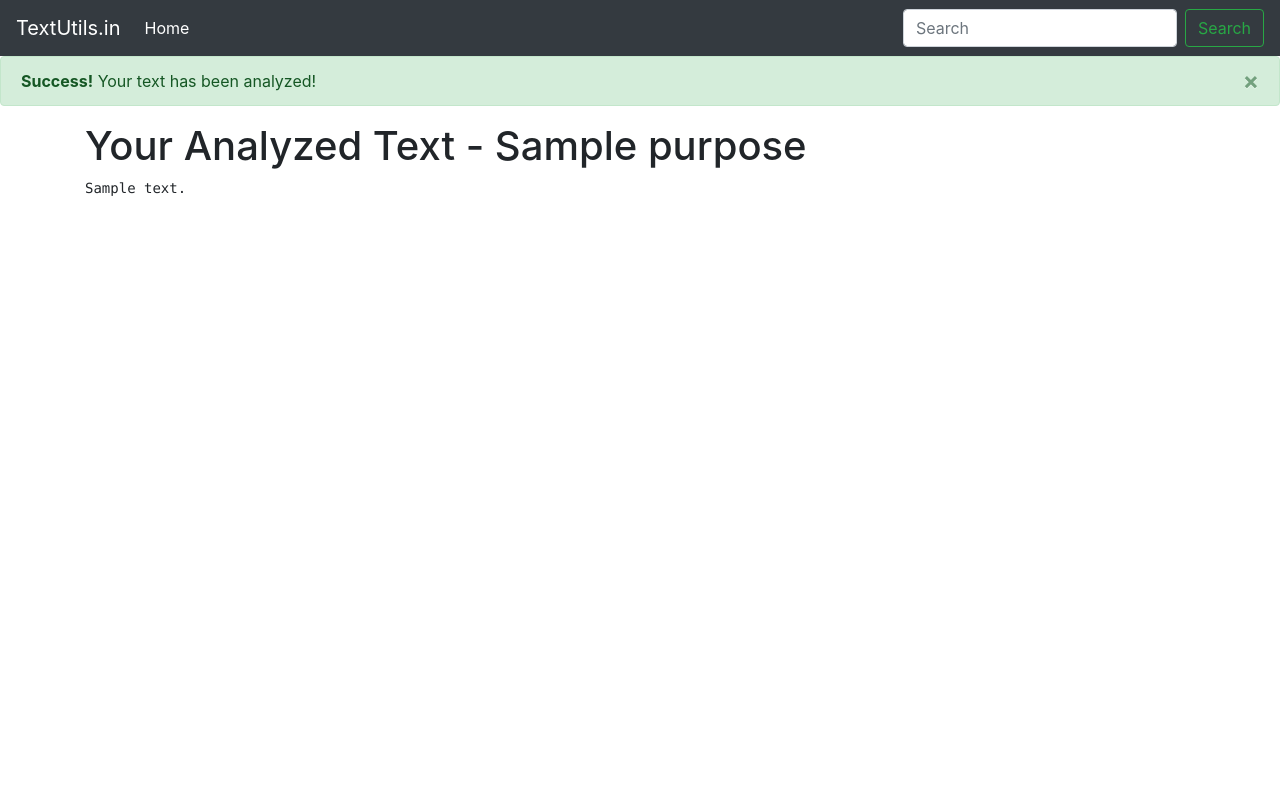
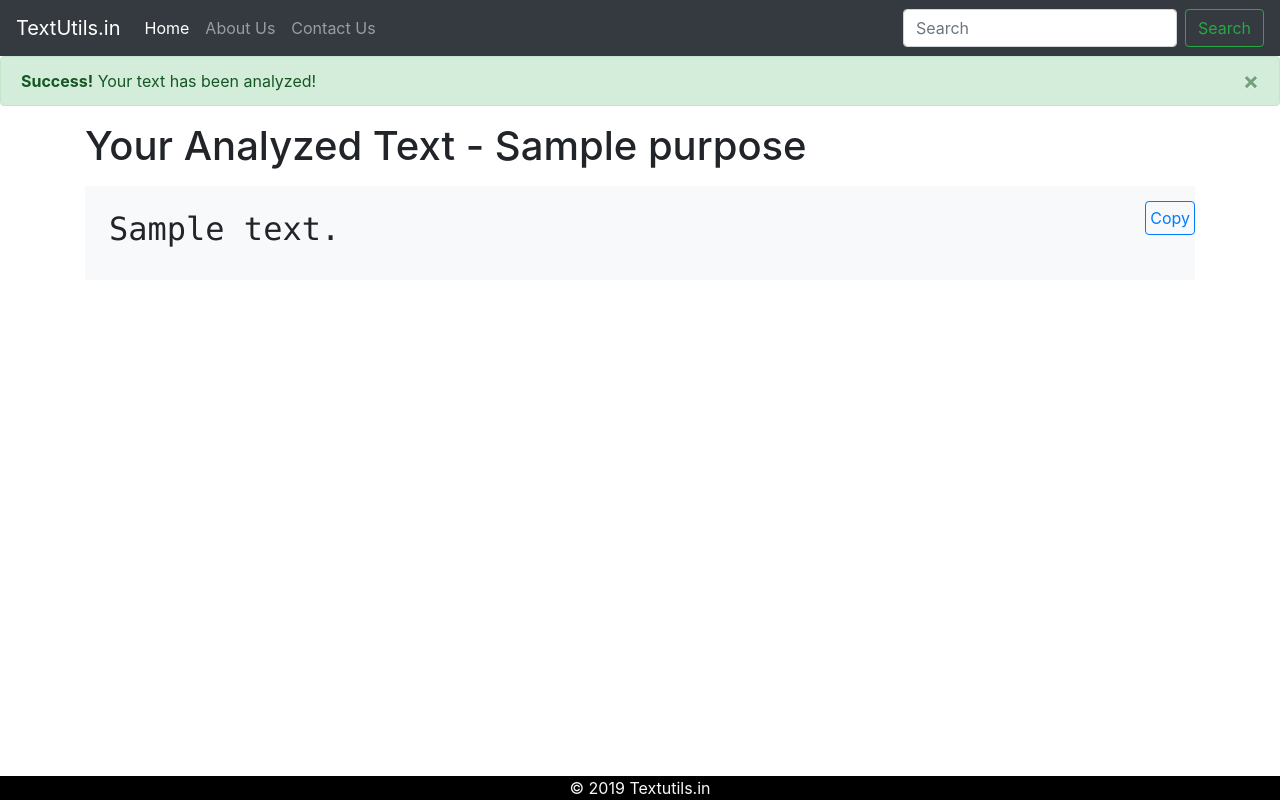
Before and after one commit to FaizanAhmadFazzu/TextUtils, a Django app: template templates/analyze.html in a window 1280 px wide. Run offline with Django 3.2, Linux system fonts and the light colour scheme; the template is opened without the code that fills it: most values are stand-ins (such as "Sample title", 1, 10 or a date in 2020); some libraries are stand-ins or nearby versions.

Commit message:
added some features

```diff
--- a/templates/analyze.html
+++ b/templates/analyze.html
@@ -1,39 +1,62 @@
-<!DOCTYPE html>
+<!doctype html>
 <html lang="en">
-
   <head>
-    <meta charset="UTF-8">
-    <meta name="viewport" content="width=device-width, initial-scale=1.0">
-    <meta http-equiv="X-UA-Compatible" content="ie=edge">
+    <!-- Required meta tags -->
+    <meta charset="utf-8">
+    <meta name="viewport" content="width=device-width, initial-scale=1, shrink-to-fit=no">
 
     <!-- Bootstrap CSS -->
-    <link rel="stylesheet" href="https://stackpath.bootstrapcdn.com/bootstrap/4.3.1/css/bootstrap.min.css"
-        integrity="sha384-ggOyR0iXCbMQv3Xipma34MD+dH/1fQ784/j6cY/iJTQUOhcWr7x9JvoRxT2MZw1T" crossorigin="anonymous">
-    <title>Text Utils</title>
+    <link rel="stylesheet" href="https://stackpath.bootstrapcdn.com/bootstrap/4.2.1/css/bootstrap.min.css" integrity="sha384-GJzZqFGwb1QTTN6wy59ffF1BuGJpLSa9DkKMp0DgiMDm4iYMj70gZWKYbI706tWS" crossorigin="anonymous">
+
+    <title>Text Utils-Results </title>
+    <!-- Favicon-->
+    <link rel="shortcut icon" href="https://codewithharry.com/static/photo.png">
+    <style>
+.footer {
+   position: fixed;
+   left: 0;
+   bottom: 0;
+   width: 100%;
+   background-color: black;
+   color: white;
+   text-align: center;
+   display: block;
+}
+#corner-btn{
+  position: absolute;
+  right: 0;
+  top: 15px;
+  padding: 4px;
+}
+</style>
   </head>
-
   <body>
 <nav class="navbar navbar-expand-lg navbar-dark bg-dark">
   <a class="navbar-brand" href="#">TextUtils.in</a>
-        <button class="navbar-toggler" type="button" data-toggle="collapse" data-target="#navbarSupportedContent"
-            aria-controls="navbarSupportedContent" aria-expanded="false" aria-label="Toggle navigation">
+  <button class="navbar-toggler" type="button" data-toggle="collapse" data-target="#navbarNavDropdown" aria-controls="navbarNavDropdown" aria-expanded="false" aria-label="Toggle navigation">
     <span class="navbar-toggler-icon"></span>
   </button>
+  <div class="collapse navbar-collapse" id="navbarNavDropdown">
+    <ul class="navbar-nav">
+      <li class="nav-item active">
+        <a class="nav-link" href="/">Home <span class="sr-only">(current)</span></a>
+      </li>
+      <li class="nav-item">
+        <a class="nav-link" href="/about">About Us</a>
+      </li>
+      <li class="nav-item">
+        <a class="nav-link" href="#">Contact Us</a>
+      </li>
 
-        <div class="collapse navbar-collapse" id="navbarSupportedContent">
-            <ul class="navbar-nav mr-auto">
-                <li class="nav-item active">
-                    <a class="nav-link" href="#">Home <span class="sr-only">(current)</span></a>
-                </li>
     </ul>
-            <form class="form-inline my-2 my-lg-0">
+  </div>
+  <form class="form-inline">
     <input class="form-control mr-sm-2" type="search" placeholder="Search" aria-label="Search">
     <button class="btn btn-outline-success my-2 my-sm-0" type="submit">Search</button>
   </form>
-        </div>
 </nav>
 
-    <!-- Alert -->
+
 <div class="alert alert-success alert-dismissible fade show" role="alert">
   <strong>Success!</strong> Your text has been analyzed!
   <button type="button" class="close" data-dismiss="alert" aria-label="Close">
@@ -41,19 +64,51 @@
   </button>
 </div>
 
+
 <div class="container">
-        <h1>Your Analyzed Text - {{purpose}}</h1>
-        <pre>{{analyzed_text}}</pre>
+
+<h1>Your Analyzed Text - {{ purpose }}</h1>
+
+<div style="position:relative;" class="bg-light">
+<p>
+    <button id="corner-btn" class="btn btn-outline-primary" onclick="copy()">
+        Copy
+    </button>
+  <pre id="copy-text" class="p-4"><h2>{{ analyzed_text }}</h2></pre>
+</p>
 </div>
-    <script src="https://code.jquery.com/jquery-3.3.1.slim.min.js"
-        integrity="sha384-q8i/X+965DzO0rT7abK41JStQIAqVgRVzpbzo5smXKp4YfRvH+8abtTE1Pi6jizo"
-        crossorigin="anonymous"></script>
-    <script src="https://cdnjs.cloudflare.com/ajax/libs/popper.js/1.14.7/umd/popper.min.js"
-        integrity="sha384-UO2eT0CpHqdSJQ6hJty5KVphtPhzWj9WO1clHTMGa3JDZwrnQq4sF86dIHNDz0W1"
-        crossorigin="anonymous"></script>
-    <script src="https://stackpath.bootstrapcdn.com/bootstrap/4.3.1/js/bootstrap.min.js"
-        integrity="sha384-JjSmVgyd0p3pXB1rRibZUAYoIIy6OrQ6VrjIEaFf/nJGzIxFDsf4x0xIM+B07jRM"
-        crossorigin="anonymous"></script>
+</div>
+<footer class="footer">
+  <div class="container">
+    <span class="text-light">&#169 2019 Textutils.in </span>
+  </div>
+</footer>
+
+    <!-- Optional JavaScript -->
+    <!-- jQuery first, then Popper.js, then Bootstrap JS -->
+    <script src="https://code.jquery.com/jquery-3.3.1.slim.min.js" integrity="sha384-q8i/X+965DzO0rT7abK41JStQIAqVgRVzpbzo5smXKp4YfRvH+8abtTE1Pi6jizo" crossorigin="anonymous"></script>
+    <script src="https://cdnjs.cloudflare.com/ajax/libs/popper.js/1.14.6/umd/popper.min.js" integrity="sha384-wHAiFfRlMFy6i5SRaxvfOCifBUQy1xHdJ/yoi7FRNXMRBu5WHdZYu1hA6ZOblgut" crossorigin="anonymous"></script>
+    <script src="https://stackpath.bootstrapcdn.com/bootstrap/4.2.1/js/bootstrap.min.js" integrity="sha384-B0UglyR+jN6CkvvICOB2joaf5I4l3gm9GU6Hc1og6Ls7i6U/mkkaduKaBhlAXv9k" crossorigin="anonymous"></script>
+
+    <script>
+      function copy() {
+        // copied from https://stackoverflow.com/questions/36639681/how-to-copy-text-from-a-div-to-clipboard
+        if (document.selection) {
+    var range = document.body.createTextRange();
+    range.moveToElementText(document.getElementById("copy-text"));
+    range.select().createTextRange();
+    document.execCommand("copy");
+
+  } else if (window.getSelection) {
+    var range = document.createRange();
+    range.selectNode(document.getElementById("copy-text"));
+    window.getSelection().addRange(range);
+    document.execCommand("copy");
+    alert('Text Copied')
+
+  }
+
+      }
+    </script>
   </body>
-
 </html>
```
Lines whose indentation alone changed are shown as unchanged.
